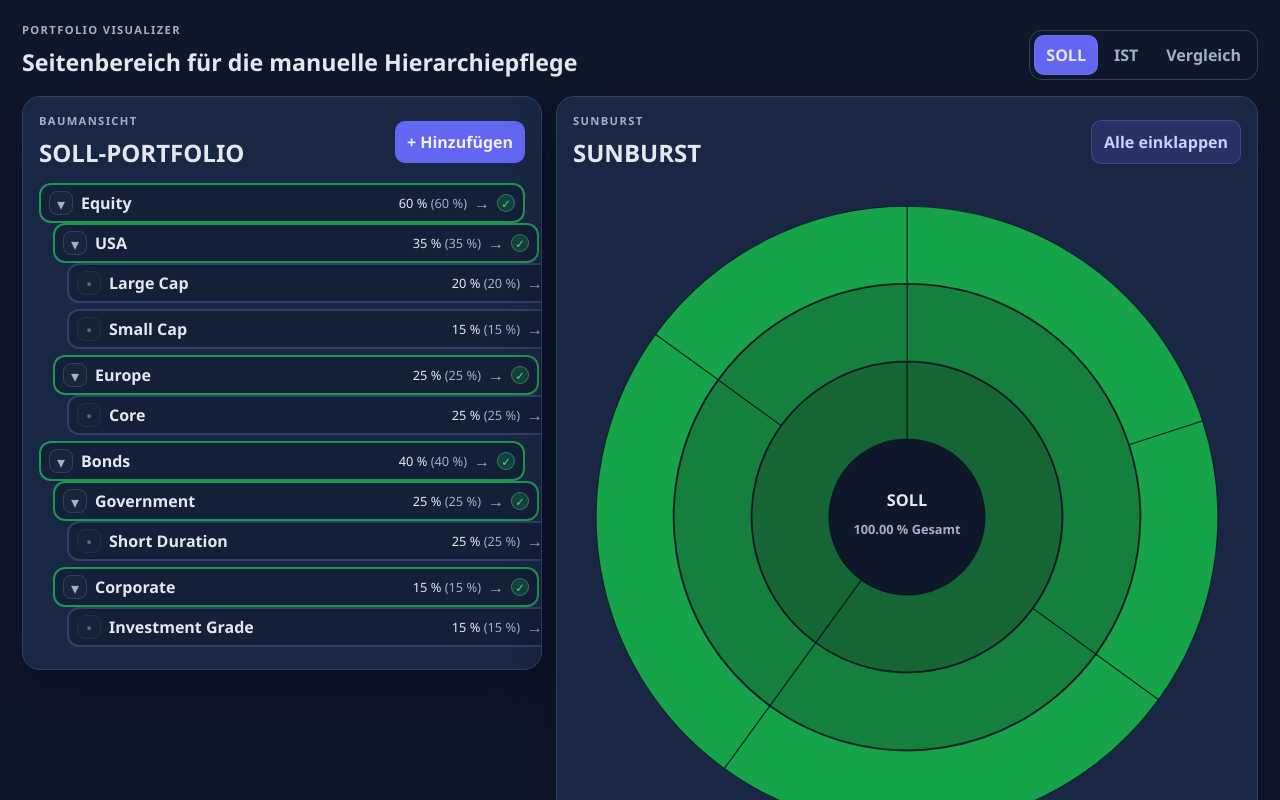
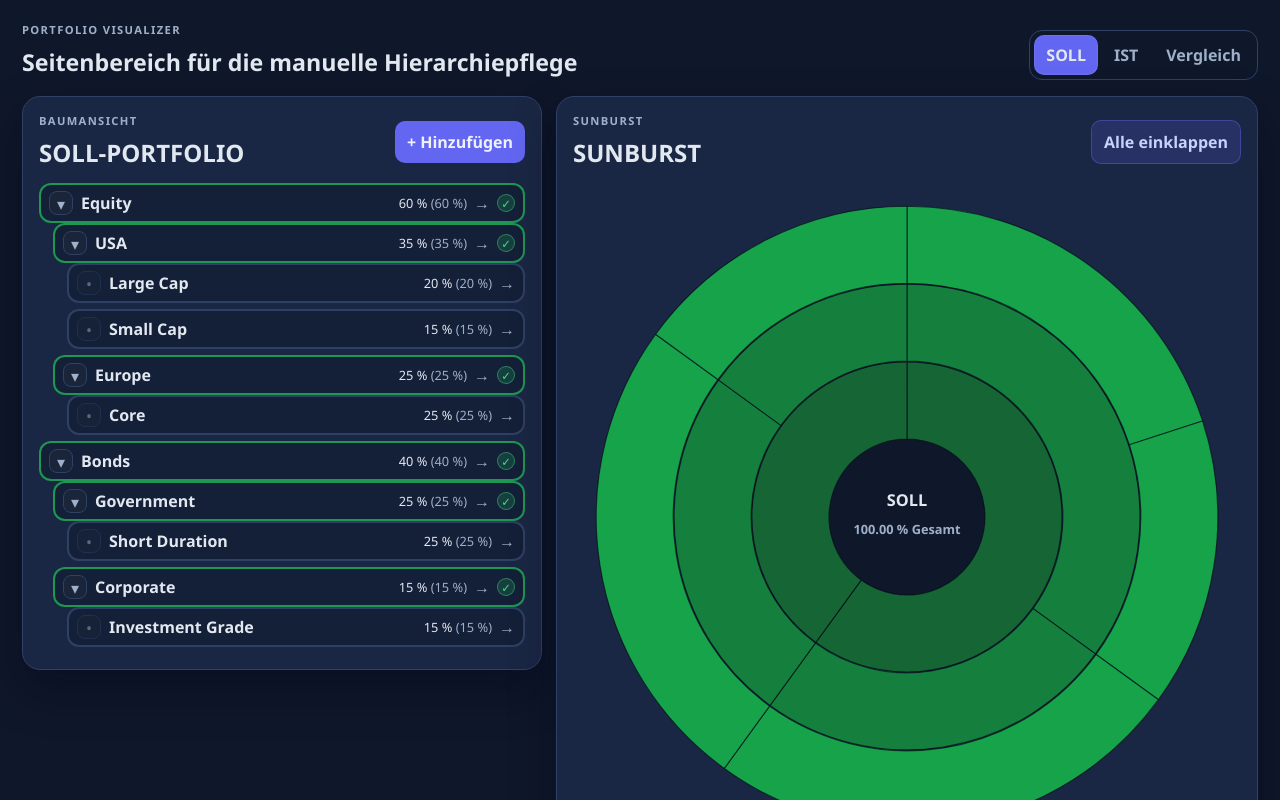
Before and after one commit to Fabian-Knispel/portfolio-visualizer, a React (Vite) app: page / in a window 1280 px wide. Shown: the top 800 px of the page. Built offline with nearby package versions, Linux system fonts and the light colour scheme.

Commit message:
Tree-Einrueckung fuer tiefe Ebenen overflow-sicher gemacht

```diff
--- a/src/features/portfolio/ui/portfolio-workspace.tsx
+++ b/src/features/portfolio/ui/portfolio-workspace.tsx
@@ -1,5 +1,5 @@
 import { useEffect, useMemo, useRef, useState, useSyncExternalStore } from 'react';
-import type { JSX } from 'react';
+import type { CSSProperties, JSX } from 'react';
 
 import {
   ROOT_NODE_PATH,
@@ -489,13 +489,17 @@ export function PortfolioWorkspace({
     const isExpandable = node.children.length > 0;
     const isCollapsed = collapsedTreeNodes[node.path] === true;
     const presentation = getTreeNodePresentation(node);
+    const indent = Math.min(depth * 14, 56);
+    const treeNodeStyle = {
+      ['--tree-indent' as string]: `${indent}px`,
+    } as CSSProperties;
 
     return (
       <li key={node.path} className="tree-list__item">
         <div
           className={`tree-node ${isSelected ? 'tree-node--selected' : ''}`}
           data-status={presentation.status}
-          style={{ marginInlineStart: Math.min(depth * 14, 56) }}
+          style={treeNodeStyle}
         >
           <button
             aria-label={isCollapsed ? 'Knoten aufklappen' : 'Knoten einklappen'}
--- a/src/styles.css
+++ b/src/styles.css
@@ -203,7 +203,9 @@ button {
 }
 
 .tree-node {
-  width: 100%;
+  width: calc(100% - var(--tree-indent, 0px));
+  max-width: 100%;
+  margin-inline-start: var(--tree-indent, 0px);
   display: grid;
   grid-template-columns: 24px minmax(0, 1fr) auto;
   gap: 8px;
```
